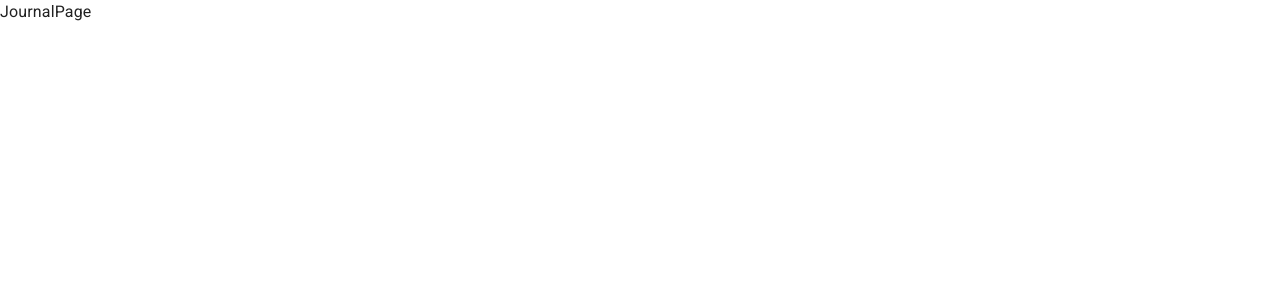
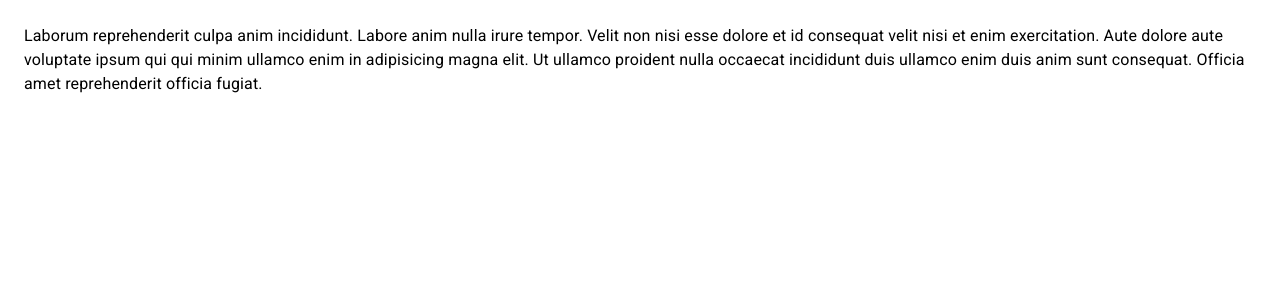
Before and after one commit to M0n00s/JournalApp, a React (Vite) app: page / in a window 1280 px wide. Shown: the top 300 px of the page. Built offline with nearby package versions, Linux system fonts and the light colour scheme.

Commit message:
[ADD] Journal Layout & start Navbar

```diff
--- /dev/null
+++ b/src/journal/component/Navbar.jsx
@@ -0,0 +1,15 @@
+import { MenuOutlined } from "@mui/icons-material";
+import { AppBar, IconButton, Toolbar } from "@mui/material";
+import React from "react";
+
+export const Navbar = () => {
+  return (
+    <AppBar position="fixed">
+      <Toolbar>
+        <IconButton>
+          <MenuOutlined />
+        </IconButton>
+      </Toolbar>
+    </AppBar>
+  );
+};
--- /dev/null
+++ b/src/journal/layout/JournalLayout.jsx
@@ -0,0 +1,17 @@
+import { Box } from "@mui/material";
+import React from "react";
+import { Navbar } from "../component/Navbar";
+
+const drawerWidth = 240;
+
+export const JournalLayout = ({ children }) => {
+  return (
+    <Box sx={{ display: "flex" }}>
+      {/* <Navbar /> */}
+      {/* SideBar */}
+      <Box component="main" sx={{ flexGrow: 1, p: 3 }}>
+        {children}
+      </Box>
+    </Box>
+  );
+};
--- a/src/journal/pages/JournalPage.jsx
+++ b/src/journal/pages/JournalPage.jsx
@@ -1,5 +1,20 @@
 import React from "react";
+import { JournalLayout } from "../layout/JournalLayout";
+import Typography from "@mui/material/Typography";
 
 export const JournalPage = () => {
-  return <div>JournalPage</div>;
+  return (
+    <>
+      <JournalLayout>
+        <Typography color="initial">
+          Laborum reprehenderit culpa anim incididunt. Labore anim nulla irure
+          tempor. Velit non nisi esse dolore et id consequat velit nisi et enim
+          exercitation. Aute dolore aute voluptate ipsum qui qui minim ullamco
+          enim in adipisicing magna elit. Ut ullamco proident nulla occaecat
+          incididunt duis ullamco enim duis anim sunt consequat. Officia amet
+          reprehenderit officia fugiat.{" "}
+        </Typography>
+      </JournalLayout>
+    </>
+  );
 };
```
